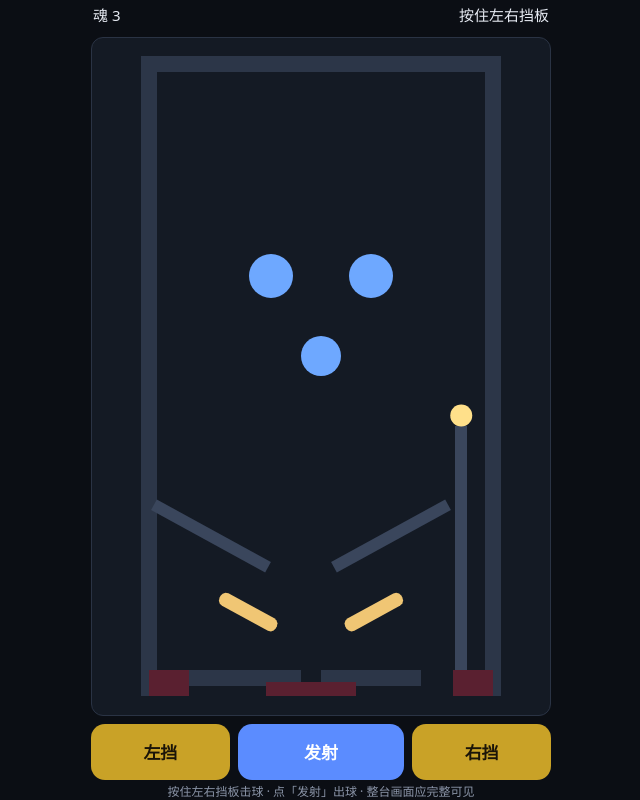
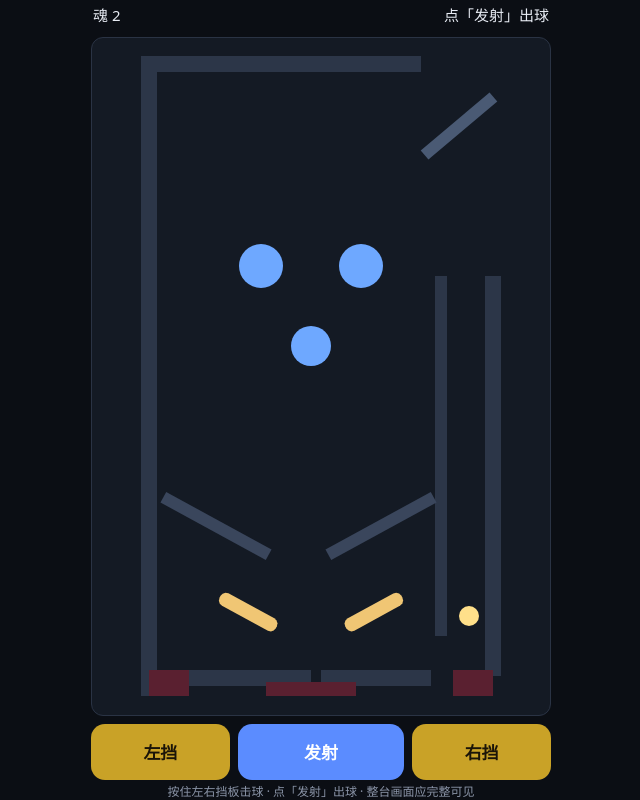
Before and after one commit to owldamon/oneBallFly, a website: page preview/index.html in a window 1280 px wide. Both pictures are taken after a click on the button "发射". Shown: the whole page, without its empty margins (319-959 px from the left). Drawn offline with Linux system fonts and the light colour scheme.

Commit message:
fix: 发射道右上开口，球可进入主台
顶墙不再封死右侧；加导流板；卡住时轻推防死锁

```diff
--- a/preview/game.js
+++ b/preview/game.js
@@ -9,7 +9,7 @@
   const { Engine, Render, Runner, Bodies, Body, Composite, Events } = Matter;
 
   const W = 360;
-  const H = 640; // 更矮的逻辑分辨率，手机一屏装下
+  const H = 640;
   const MAX_LIVES = 3;
 
   const canvas = document.getElementById('c');
@@ -24,7 +24,7 @@
 
   const engine = Engine.create();
   engine.gravity.x = 0;
-  engine.gravity.y = 1.2;
+  engine.gravity.y = 1.15;
   const world = engine.world;
 
   const render = Render.create({
@@ -42,32 +42,41 @@
   function wall(x, y, w, h, fill = '#2c3648') {
     return Bodies.rectangle(x, y, w, h, {
       isStatic: true,
-      friction: 0.08,
-      restitution: 0.15,
+      friction: 0.06,
+      restitution: 0.2,
       render: { fillStyle: fill },
     });
   }
 
   const t = 16;
+  // 关键道在右侧 x≈300–348；顶部左侧封顶，右上留出口让球进入主台
   const parts = [
-    wall(W / 2, t / 2, W, t),
-    wall(t / 2, H / 2, t, H),
-    wall(W - t / 2, H / 2, t, H),
-    // 底板两段，中间/两侧漏沟
-    wall(90, H - 18, 140, 16),
-    wall(230, H - 18, 100, 16),
+    wall(140, t / 2, 280, t), // 顶墙只盖左~中，右边开口
+    wall(t / 2, H / 2, t, H), // 左边
+    // 右边外墙：上段留空（出口），中下才有墙
+    wall(W - t / 2, 420, t, 400),
+    // 发射道内壁（与右边形成滑道），上端低于出口
+    wall(300, 400, 12, 360),
+    // 出口导流：把上行球拨向左进主台
+    Bodies.rectangle(318, 70, 90, 12, {
+      isStatic: true,
+      angle: -0.7,
+      friction: 0.01,
+      restitution: 0.4,
+      render: { fillStyle: '#4a5a74' },
+    }),
+    // 底板
+    wall(95, H - 18, 150, 16),
+    wall(235, H - 18, 110, 16),
     // 导轨
-    Bodies.rectangle(70, 480, 130, 12, { isStatic: true, angle: 0.5, render: { fillStyle: '#3a465c' } }),
-    Bodies.rectangle(250, 480, 130, 12, { isStatic: true, angle: -0.5, render: { fillStyle: '#3a465c' } }),
+    Bodies.rectangle(75, 470, 120, 12, { isStatic: true, angle: 0.5, render: { fillStyle: '#3a465c' } }),
+    Bodies.rectangle(240, 470, 120, 12, { isStatic: true, angle: -0.5, render: { fillStyle: '#3a465c' } }),
     // bumper
-    Bodies.circle(130, 220, 22, { isStatic: true, restitution: 1.2, render: { fillStyle: '#6ea8ff' }, label: 'bumper' }),
-    Bodies.circle(230, 220, 22, { isStatic: true, restitution: 1.2, render: { fillStyle: '#6ea8ff' }, label: 'bumper' }),
-    Bodies.circle(180, 300, 20, { isStatic: true, restitution: 1.2, render: { fillStyle: '#6ea8ff' }, label: 'bumper' }),
-    // 发射道右墙
-    wall(320, 500, 12, 260, '#3a465c'),
+    Bodies.circle(120, 210, 22, { isStatic: true, restitution: 1.15, render: { fillStyle: '#6ea8ff' }, label: 'bumper' }),
+    Bodies.circle(220, 210, 22, { isStatic: true, restitution: 1.15, render: { fillStyle: '#6ea8ff' }, label: 'bumper' }),
+    Bodies.circle(170, 290, 20, { isStatic: true, restitution: 1.15, render: { fillStyle: '#6ea8ff' }, label: 'bumper' }),
   ];
 
-  // drains
   const drains = [
     Bodies.rectangle(28, H - 12, 40, 28, { isStatic: true, isSensor: true, label: 'drain', render: { fillStyle: '#5a2030' } }),
     Bodies.rectangle(W - 28, H - 12, 40, 28, { isStatic: true, isSensor: true, label: 'drain', render: { fillStyle: '#5a2030' } }),
@@ -124,12 +133,13 @@
       Composite.remove(world, ball);
       ball = null;
     }
-    ball = Bodies.circle(330, 560, 11, {
+    // 发射道内待命
+    ball = Bodies.circle(328, 560, 10, {
       isStatic: true,
-      restitution: 0.5,
-      friction: 0.02,
-      frictionAir: 0.01,
-      density: 0.004,
+      restitution: 0.45,
+      friction: 0.01,
+      frictionAir: 0.008,
+      density: 0.003,
       label: 'ball',
       render: { fillStyle: '#ffe08a' },
     });
@@ -141,8 +151,10 @@
   function launch() {
     if (gameOver || !ball || !ball.isStatic) return;
     Body.setStatic(ball, false);
-    Body.setVelocity(ball, { x: -3.5, y: -22 });
-    immuneUntil = performance.now() + 400;
+    // 先上再被导流板拨进主台
+    Body.setVelocity(ball, { x: 0.2, y: -26 });
+    Body.setPosition(ball, { x: 328, y: 520 });
+    immuneUntil = performance.now() + 600;
     btnFire.disabled = true;
     statusEl.textContent = '按住左右挡板';
   }
@@ -178,6 +190,35 @@
       const a = ev.pairs[i].bodyA.label;
       const b = ev.pairs[i].bodyB.label;
       if ((a === 'ball' && b === 'drain') || (b === 'ball' && a === 'drain')) loseLife();
+    }
+  });
+
+  // 防卡死：出界或速度过久接近 0 时重置
+  let stillFrames = 0;
+  Events.on(engine, 'afterUpdate', function () {
+    if (!ball || ball.isStatic || gameOver) {
+      stillFrames = 0;
+      return;
+    }
+    const p = ball.position;
+    const v = ball.velocity;
+    const speed = Math.hypot(v.x, v.y);
+    if (p.x < -40 || p.x > W + 40 || p.y < -80 || p.y > H + 40) {
+      loseLife();
+      return;
+    }
+    // 卡在发射道顶（开口附近）太久
+    if (p.x > 290 && p.y < 120 && speed < 0.35) {
+      stillFrames += 1;
+      if (stillFrames > 45) {
+        Body.setVelocity(ball, { x: -8, y: 2 });
+        stillFrames = 0;
+      }
+    } else if (speed < 0.15 && p.y > 100) {
+      stillFrames += 1;
+      if (stillFrames > 90) Body.setVelocity(ball, { x: (Math.random() - 0.5) * 4, y: -3 });
+    } else {
+      stillFrames = 0;
     }
   });
 
@@ -222,31 +263,21 @@
     restart();
   });
 
-  // 画布铺满 stage-wrap，完整显示 360x640 逻辑台
   function layout() {
     const rect = stage.getBoundingClientRect();
     const cssW = Math.max(1, rect.width);
     const cssH = Math.max(1, rect.height);
-    // 保持比例塞进容器
     const scale = Math.min(cssW / W, cssH / H);
-    const viewW = Math.floor(W * scale);
-    const viewH = Math.floor(H * scale);
-    canvas.style.width = viewW + 'px';
-    canvas.style.height = viewH + 'px';
-    canvas.style.margin = '0 auto';
-    // 居中
+    canvas.style.width = Math.floor(W * scale) + 'px';
+    canvas.style.height = Math.floor(H * scale) + 'px';
     stage.style.display = 'flex';
     stage.style.alignItems = 'center';
     stage.style.justifyContent = 'center';
-    render.options.width = W;
-    render.options.height = H;
     Render.setPixelRatio(render, Math.min(window.devicePixelRatio || 1, 2));
   }
 
   window.addEventListener('resize', layout);
-  if (window.visualViewport) {
-    window.visualViewport.addEventListener('resize', layout);
-  }
+  if (window.visualViewport) window.visualViewport.addEventListener('resize', layout);
 
   Render.run(render);
   Runner.run(Runner.create(), engine);
```
Also changed, not shown: index.html (+3 -3 lines).
